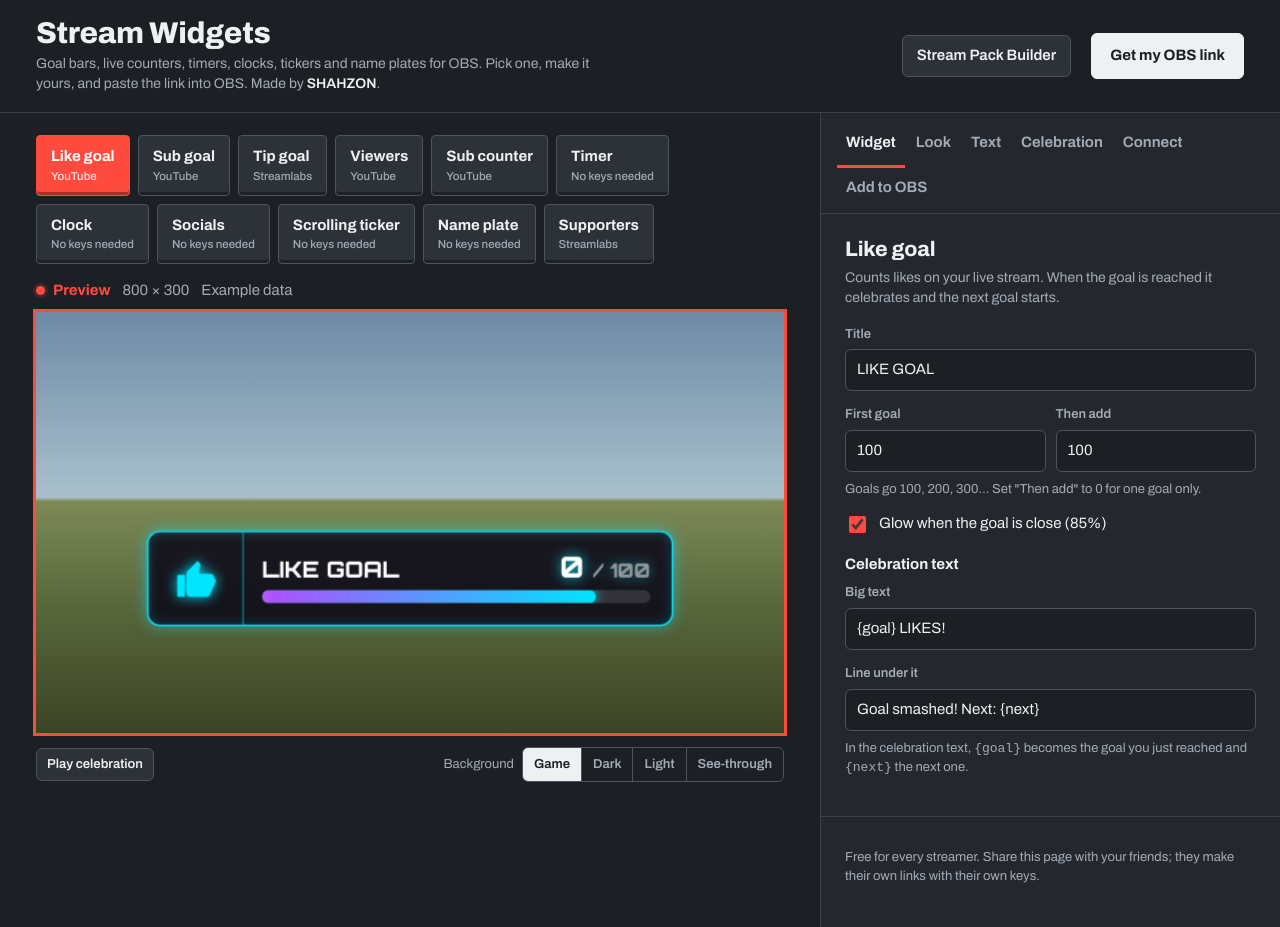
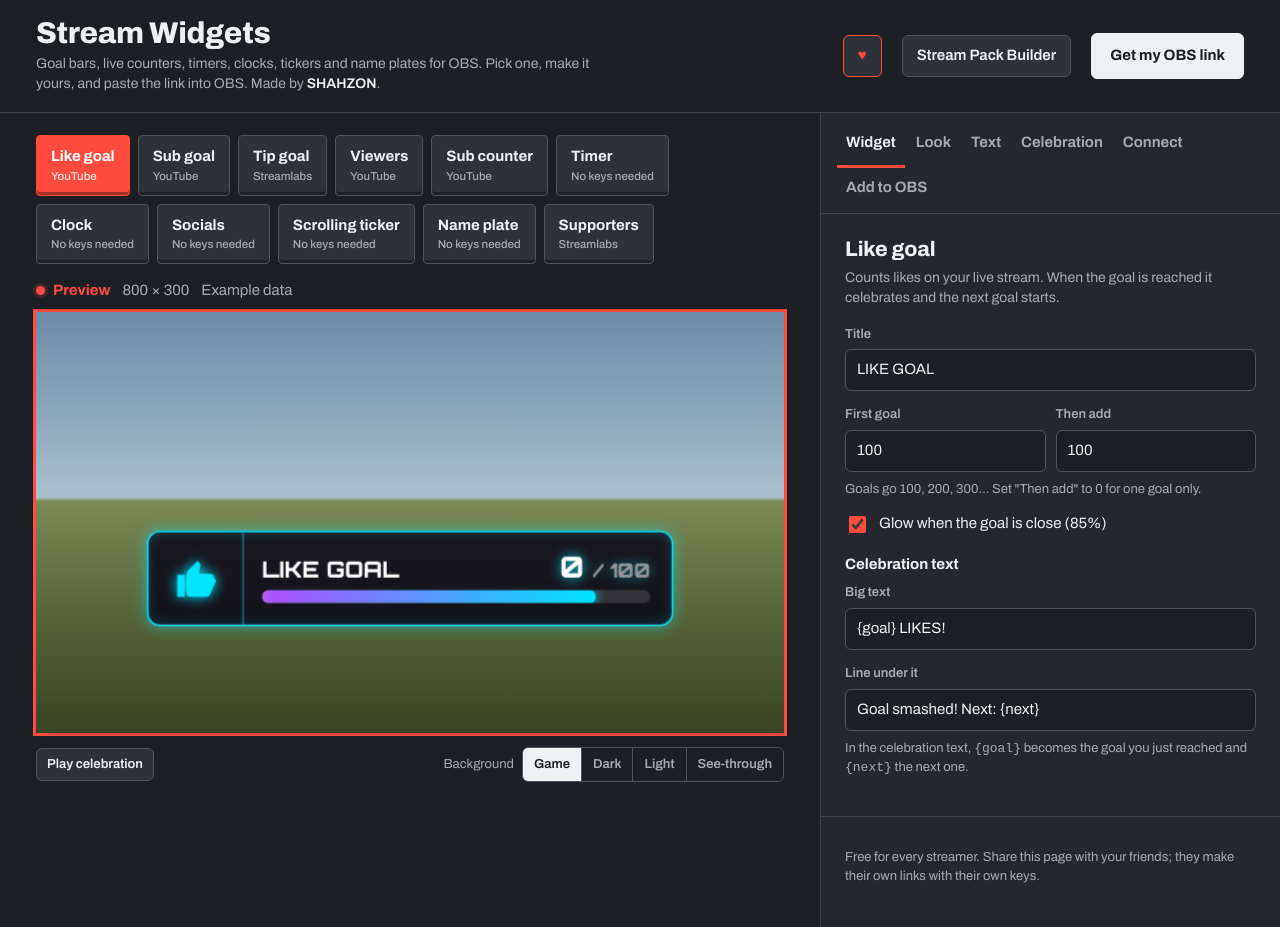
Before and after one commit to vivek-shah-github/streampack, a plain HTML site: page widgets/index.html in a window 1280 px wide. Drawn offline with Linux system fonts and the light colour scheme.

Commit message:
Add files via upload

```diff
--- /dev/null
+++ b/support.js
@@ -0,0 +1,92 @@
+/* Support / donate button for Stream Pack Builder and Stream Widgets.
+   ------------------------------------------------------------------
+   EDIT ONLY THIS BLOCK. Leave a value as '' to hide that option.
+   If both are empty, the Support button is hidden. */
+var SUPPORT = {
+  name: 'SHAHZON',
+  link: 'https://ko-fi.com/shahzon',        // Ko-fi / Buy Me a Coffee / PayPal.me link, e.g. 'https://ko-fi.com/shahzon'
+  linkLabel: 'Support on Ko-fi',
+  upi: 'shahzon@ptaxis',         // UPI ID for India, e.g. 'shahzon@okaxis'
+  upiName: 'SHAHZON' // name shown in the UPI app
+};
+/* ------------------------------------------------------------------ */
+
+(function () {
+  if (!SUPPORT.link && !SUPPORT.upi) return;
+
+  var css = ''
+    + '.sup-btn{border-color:var(--tally)!important;color:var(--text)}'
+    + '.sup-btn:hover{background:var(--tally-dim)}'
+    + '.sup-btn span{color:var(--tally)}.sup-btn b{font-weight:inherit}'
+    + '@media (max-width:1500px){.sup-btn .sup-t{position:absolute;width:1px;height:1px;overflow:hidden;clip:rect(0 0 0 0)}}'
+    + 'dialog.sup{border:1px solid var(--line2);border-radius:10px;background:var(--panel);color:var(--text);padding:0;width:min(400px,calc(100vw - 32px));font:inherit}'
+    + 'dialog.sup::backdrop{background:rgba(0,0,0,.6)}'
+    + '.sup-in{padding:22px 22px 20px}'
+    + '.sup h2{margin:0 0 6px;font-size:20px}'
+    + '.sup p{margin:0 0 16px;color:var(--muted);font-size:14px}'
+    + '.sup-opt{border:1px solid var(--line);border-radius:8px;background:var(--ink);padding:14px;margin-bottom:12px}'
+    + '.sup-opt h3{margin:0 0 10px;font-size:13px;font-weight:600;color:var(--muted);text-transform:uppercase;letter-spacing:.04em}'
+    + '.sup-opt .btn{width:100%;text-align:center;justify-content:center;box-sizing:border-box}'
+    + '.sup-qr{display:grid;place-items:center;background:#fff;border-radius:6px;padding:10px;width:max-content;margin:0 auto 10px}'
+    + '.sup-qr img,.sup-qr canvas{display:block;width:180px;height:180px;image-rendering:pixelated}'
+    + '.sup-upi{display:flex;gap:8px;align-items:center}'
+    + '.sup-upi code{flex:1;min-width:0;overflow:hidden;text-overflow:ellipsis;background:var(--raise);border:1px solid var(--line2);border-radius:6px;padding:8px 10px;font-size:14px}'
+    + '.sup-upi .btn{width:auto}'
+    + '.sup-pay{margin-top:10px}'
+    + '.sup-close{display:block;margin:4px auto 0;background:none!important;border:0!important;color:var(--muted)!important}'
+    + '@media (min-width:700px){dialog.sup a.sup-pay{display:none}}';
+  var st = document.createElement('style'); st.textContent = css; document.head.appendChild(st);
+
+  function esc(s) { return String(s).replace(/[&<>"']/g, function (c) { return { '&': '&amp;', '<': '&lt;', '>': '&gt;', '"': '&quot;', "'": '&#39;' }[c]; }); }
+  var upiUrl = SUPPORT.upi ? 'upi://pay?pa=' + encodeURIComponent(SUPPORT.upi) + '&pn=' + encodeURIComponent(SUPPORT.upiName || SUPPORT.name) + '&cu=INR&tn=' + encodeURIComponent('Support ' + SUPPORT.name) : '';
+
+  var d = document.createElement('dialog');
+  d.className = 'sup';
+  d.setAttribute('aria-labelledby', 'sup-h');
+  d.innerHTML = '<div class="sup-in">'
+    + '<h2 id="sup-h">Support ' + esc(SUPPORT.name) + '</h2>'
+    + '<p>This builder is free. If it helped your stream, a small tip keeps it free and adds new styles.</p>'
+    + (SUPPORT.link ? '<div class="sup-opt"><h3>From anywhere</h3><a class="btn primary" href="' + esc(SUPPORT.link) + '" target="_blank" rel="noopener">' + esc(SUPPORT.linkLabel) + ' ↗</a></div>' : '')
+    + (SUPPORT.upi ? '<div class="sup-opt"><h3>India · UPI</h3><div class="sup-qr" id="sup-qr" aria-label="UPI QR code"></div>'
+        + '<div class="sup-upi"><code>' + esc(SUPPORT.upi) + '</code><button class="btn" type="button" id="sup-copy">Copy</button></div>'
+        + '<a class="btn primary sup-pay" href="' + esc(upiUrl) + '">Pay with a UPI app</a></div>' : '')
+    + '<button class="btn sup-close" type="button" id="sup-x">Close</button></div>';
+  document.body.appendChild(d);
+
+  var b = document.createElement('button');
+  b.type = 'button';
+  b.className = 'btn sup-btn';
+  b.innerHTML = '<span aria-hidden="true">♥</span><b class="sup-t"> Support</b>';
+  b.title = 'Tip ' + SUPPORT.name + ' to keep this free';
+  var top = document.querySelector('header.top');
+  var anchor = top && top.querySelector('.btn');
+  if (anchor) top.insertBefore(b, anchor); else if (top) top.appendChild(b);
+
+  var qrDone = false;
+  function drawQR() {
+    if (qrDone || !SUPPORT.upi) return;
+    var box = document.getElementById('sup-qr');
+    if (typeof qrcode !== 'function') { box.style.display = 'none'; return; }
+    var q = qrcode(0, 'M'); q.addData(upiUrl); q.make();
+    box.innerHTML = q.createImgTag(6, 0, 'UPI QR code for ' + SUPPORT.upi);
+    qrDone = true;
+  }
+  function loadQR(cb) {
+    if (typeof qrcode === 'function') return cb();
+    var s = document.createElement('script');
+    s.src = 'https://cdnjs.cloudflare.com/ajax/libs/qrcode-generator/1.4.4/qrcode.min.js';
+    s.onload = cb; s.onerror = cb; document.head.appendChild(s);
+  }
+
+  b.addEventListener('click', function () {
+    if (d.showModal) d.showModal(); else d.setAttribute('open', '');
+    if (SUPPORT.upi) loadQR(drawQR);
+  });
+  d.querySelector('#sup-x').addEventListener('click', function () { d.close ? d.close() : d.removeAttribute('open'); });
+  d.addEventListener('click', function (e) { if (e.target === d) d.close(); });
+  var cp = d.querySelector('#sup-copy');
+  if (cp) cp.addEventListener('click', function () {
+    var done = function () { cp.textContent = 'Copied'; setTimeout(function () { cp.textContent = 'Copy'; }, 1500); };
+    if (navigator.clipboard) navigator.clipboard.writeText(SUPPORT.upi).then(done, done); else done();
+  });
+})();
--- a/widgets/index.html
+++ b/widgets/index.html
@@ -828,4 +828,5 @@ textarea { resize: vertical; min-height: 80px; line-height: 1.45; }
   renderPicker(); renderForm(); bind(); preview();
 })();
 </script>
+<script src="../support.js"></script>
 </body></html>
```
Also changed, not shown: index.html (+1 -0 lines).
